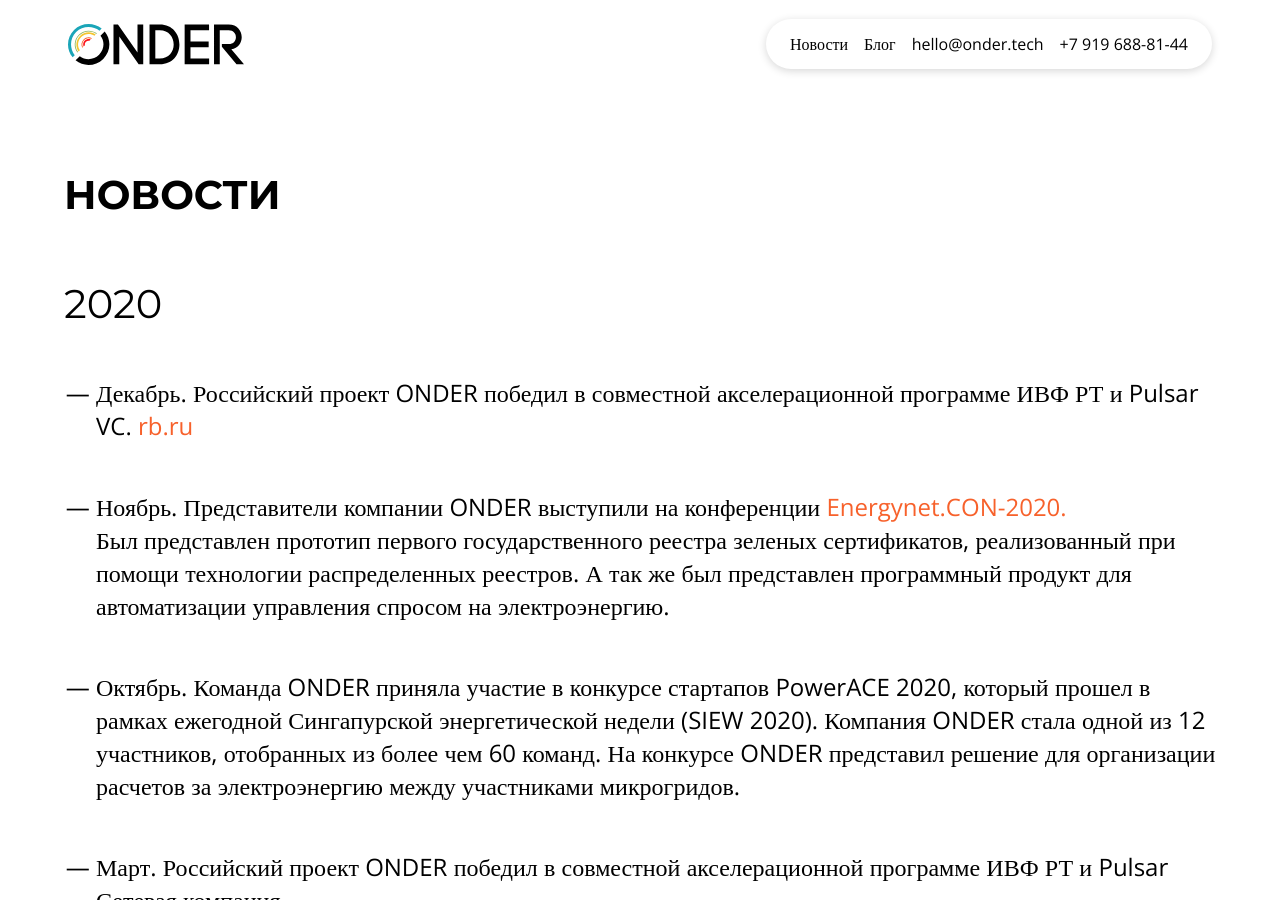
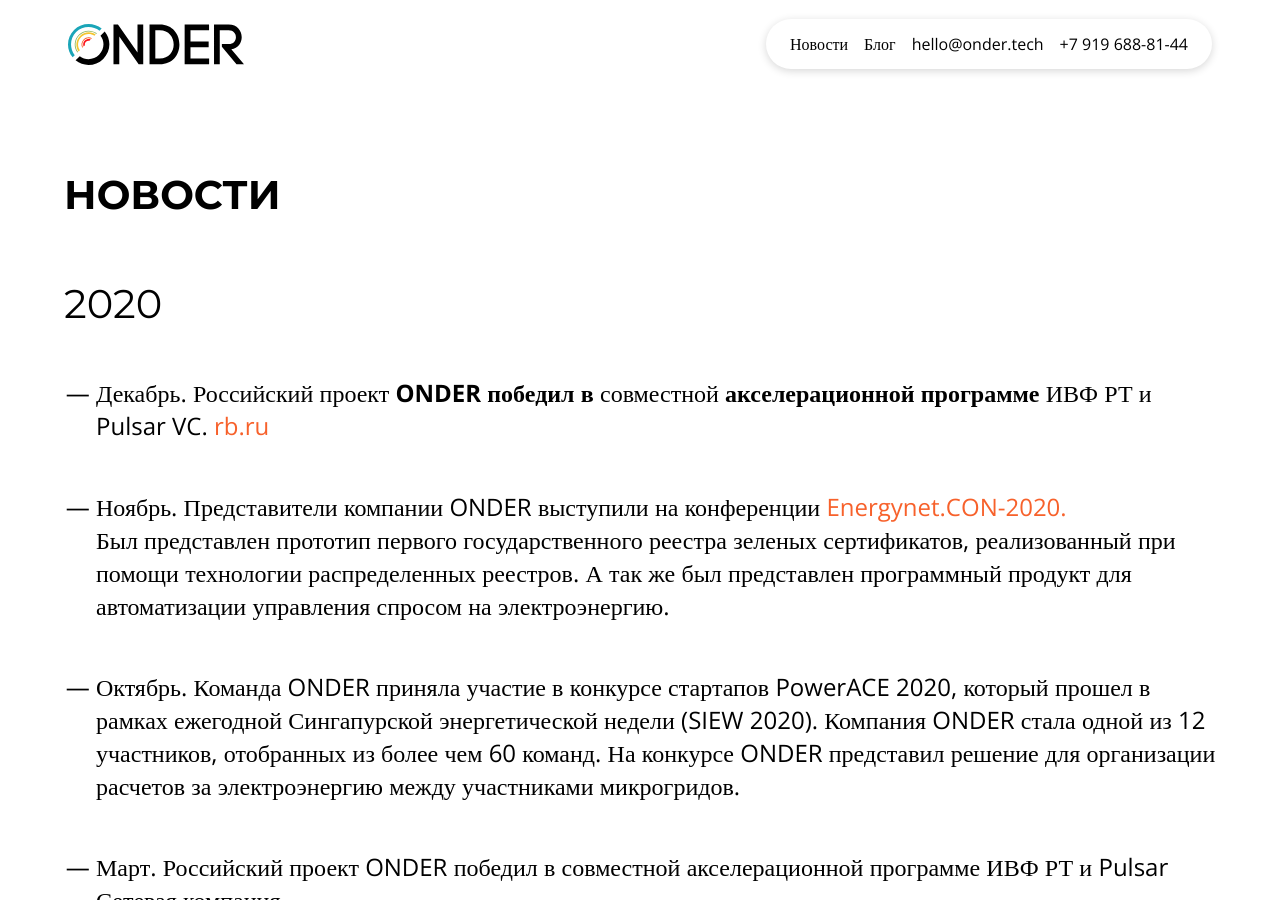
Before and after one commit to timac11/onder-site, a Jekyll site: the page built from news.md, in a window 1280 px wide and 900 px high. Built offline with Jekyll 4.4.1, drawn with Linux system fonts in a browser that asks for light colours.

Commit message:
Update news.md

```diff
--- a/news.md
+++ b/news.md
@@ -8,7 +8,7 @@
 ---
 
 # 2020
-- Декабрь. Российский проект ONDER победил в совместной акселерационной программе ИВФ РТ и Pulsar VC.
+- Декабрь. Российский проект **ONDER победил в** совместной **акселерационной программе** ИВФ РТ и Pulsar VC.
   [rb.ru](https://rb.ru/news/onder-pulsar/)
 - Ноябрь. Представители компании ONDER выступили на конференции [Energynet.CON-2020.](https://energynet.ru/con2020)
 Был представлен прототип первого государственного реестра зеленых сертификатов, реализованный при помощи технологии распределенных реестров. А так же был представлен программный продукт для  автоматизации управления спросом на электроэнергию.
```
